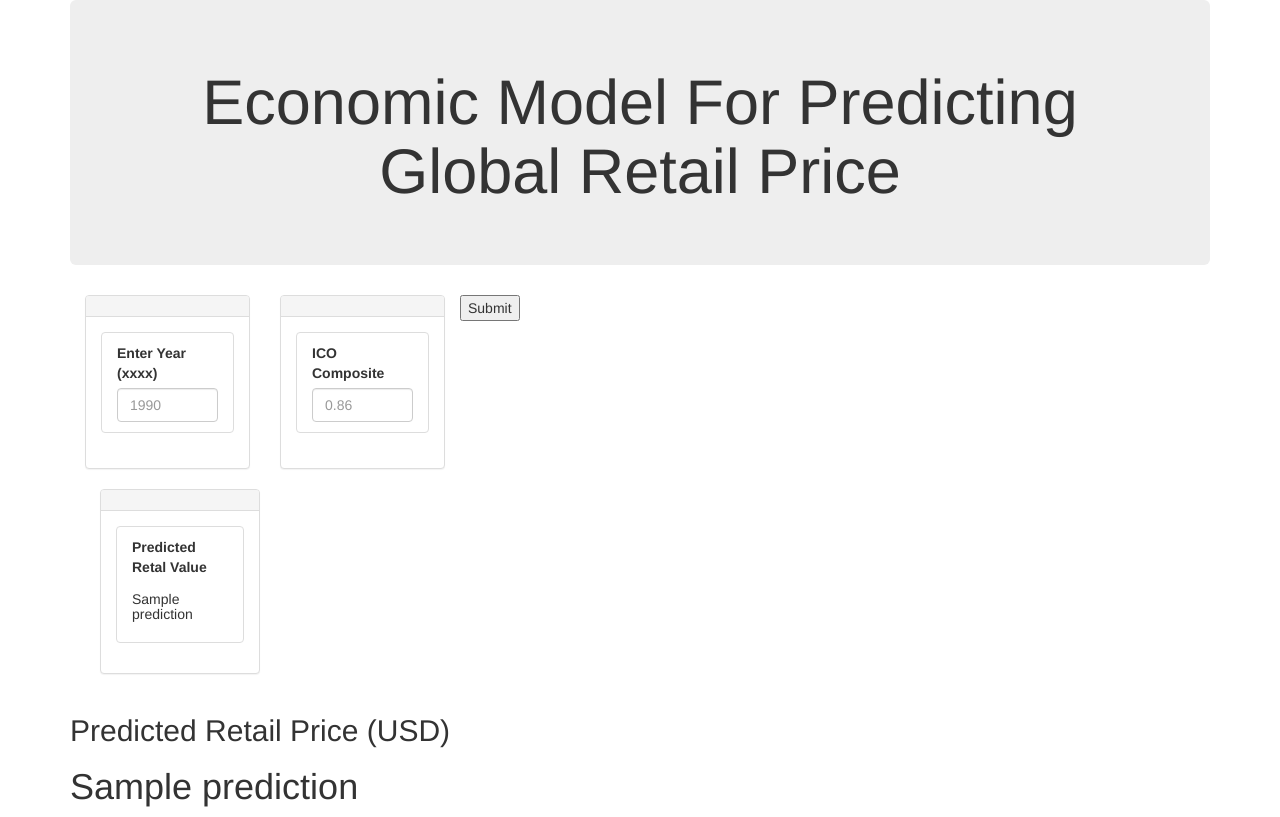
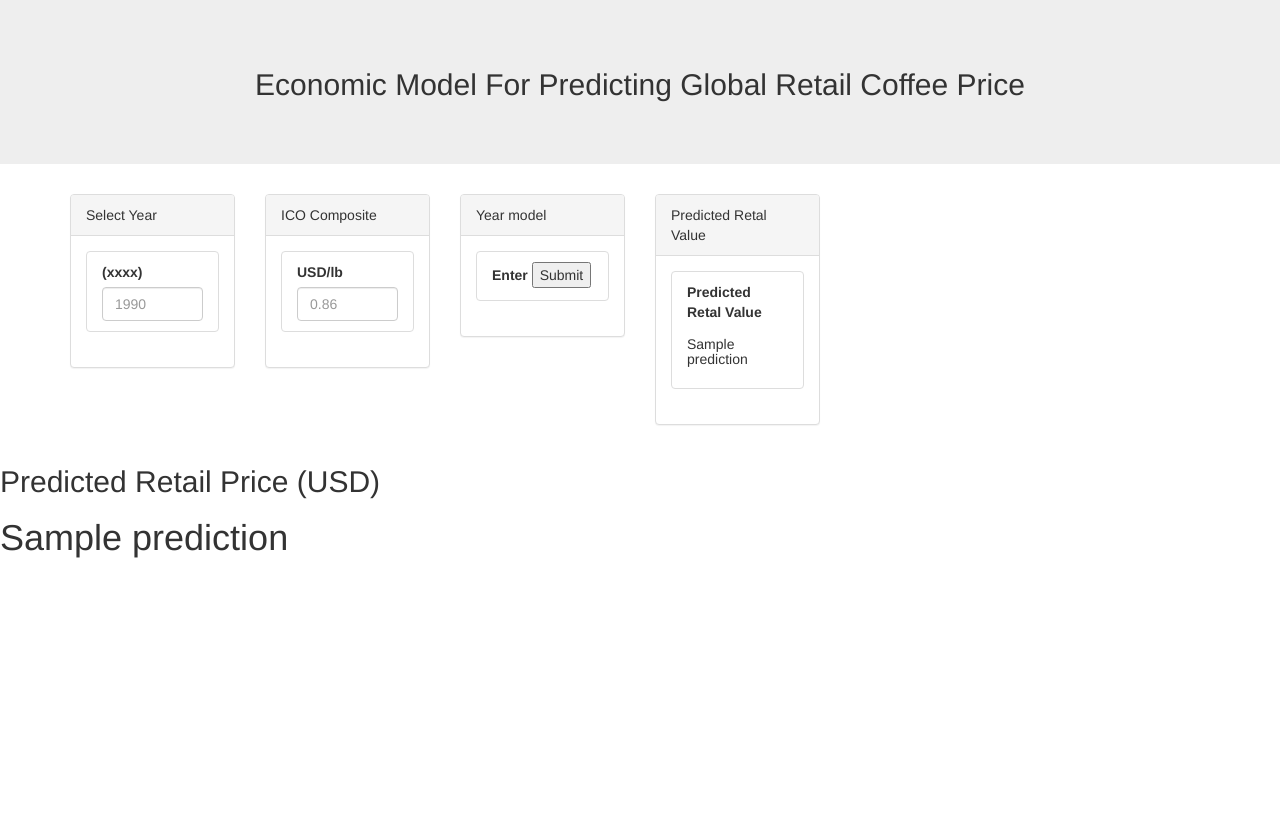
Before and after one commit to Preft/Butler-Project3-GroupG, a Flask app: template Paul_coffe/web_app/templates/index.html in a window 1280 px wide. After the commit the page ends 558 px from the top, so only its background shows below. Run offline with Flask 2, Linux system fonts and the light colour scheme; the template is opened without the code that fills it: most values are stand-ins (such as "Sample title", 1, 10 or a date in 2020); some libraries are stand-ins or nearby versions.

Commit message:
more frendly web file

```diff
--- a/Paul_coffe/web_app/app.py
+++ b/Paul_coffe/web_app/app.py
@@ -9,7 +9,7 @@ app = Flask(__name__)
 # prediction function
 def ValuePredictor(to_predict_list):
     to_predict = np.array([[to_predict_list]])
-    loaded_model = pickle.load(open("z2_Economic_web_model_2_inputs.sav", "rb"))
+    loaded_model = pickle.load(open("ico_coffe.sav", "rb"))
     result = loaded_model.predict(to_predict)
     return result
 
@@ -27,7 +27,7 @@ def data_year():
         input_ICO = request.form['ico_cost']
         data = [input_year, input_ICO]
         prediction = ValuePredictor(data)
-        return render_template("index.html", prediction = data)
+        return render_template("index.html", prediction = prediction)
 
 if __name__ == "__main__":
     app.run(debug=True)
--- a/Paul_coffe/web_app/templates/index.html
+++ b/Paul_coffe/web_app/templates/index.html
@@ -1,39 +1,54 @@
 <!DOCTYPE html>
-<html lang="en">
+<html>
 
 <head>
-  <meta charset="UTF-8">
-  <meta name="viewport" content="width=device-width, initial-scale=1.0">
-  <meta http-equiv="X-UA-Compatible" content="ie=edge">
-  <title>Templates 101</title>
-  <link rel="stylesheet" href="https://maxcdn.bootstrapcdn.com/bootstrap/3.3.7/css/bootstrap.min.css">
+  <meta charset="utf-8">
+  <title>Retail Price</title>
+  <meta name="viewport" content="width=device-width, initial-scale=1">
+  <link rel="stylesheet" href="https://maxcdn.bootstrapcdn.com/bootswatch/3.3.7/superhero/bootstrap.min.css">
+
 </head>
 
 <body>
-  <div class="container">
-
   <div class="jumbotron text-center">
     <!-- Render our data -->
-      <h1>Economic Model For Predicting Global Retail Price</h1>
-    </div>
-    <div class="4-col">
-
-
-      <div class="container"><!--YEAR begins-->
+    <h2>Economic Model For Predicting Global Retail Coffee Price</h2>
+      <p>  </p>
+    </div> <!--Beginging of data entry-->
+                                          <!--Date-->
+      <div class="container"><!--Data begins-->
         <form action="/" method="POST">
             <div class="row margin-top-50">
               <div class="col-md-2">
                 <aside class="filters">
                   <div class="panel panel-default">
-                    <div class="panel-heading"></div>
+                    <div class="panel-heading">Select Year</div>
                     <div class="panel-body">
 
                         <div class="form-group">
                           <ul class="list-group" id="filters">
                             <li class="filter list-group-item">
-                            <label for="year">Enter Year (xxxx)</label>
+                              <label for="year">(xxxx)</label>
                               <input class="form-control" id="year" name="year" type="text" placeholder="1990">
+                            </li>
+                          </ul>
+                        </div>
 
+                    </div>
+                  </div>
+                </aside>
+              </div>                            <!--State-->
+              <div class="col-md-2">  <!--state begins button 1-->
+                <aside class="filters">
+                  <div class="panel panel-default">
+                    <div class="panel-heading">ICO Composite</div>
+                    <div class="panel-body">
+
+                        <div class="form-group">
+                          <ul class="list-group" id="filters">
+                            <li class="filter list-group-item">
+                              <label for="ico_cost">USD/lb</label>
+                              <input class="form-control" id="ico_cost" name="ico_cost" type="text" placeholder="0.86">
                             </li>
                           </ul>
                         </div>
@@ -42,56 +57,60 @@
                     </div>
                   </div>
                 </aside>
-            </div>                            <!--State-->
-            <div class="col-md-2">  <!--state begins button 1-->
+              </div>
+              <div class="col-md-2">  <!--City begins-->
                 <aside class="filters">
                   <div class="panel panel-default">
-                    <div class="panel-heading"></div>
+                    <div class="panel-heading">Year model</div>
                     <div class="panel-body">
-                    <form>
+
                         <div class="form-group">
                           <ul class="list-group" id="filters">
                             <li class="filter list-group-item">
-                              <label for="ico_cost">ICO Composite</label>
-                              <input class="form-control" id="ico_cost" name="ico_cost" type="text" placeholder="0.86">
+                              <label for="sumbit">Enter</label>
+
+                              <input type="submit" value="Submit">
                             </li>
                           </ul>
                         </div>
-                    </form>
+
+
                     </div>
                   </div>
                 </aside>
               </div>
-            <input type="submit" value="Submit">
-            </div>
-        </form>
-          <div class="col-md-2">  <!--state begins button 1-->
+              <div class="col-md-2">  <!--Country begins-->
+                <aside class="filters">
                   <div class="panel panel-default">
-                <div class="panel-heading"></div>
+                    <div class="panel-heading">Predicted Retal Value</div>
                     <div class="panel-body">
-                <form>
+
                         <div class="form-group">
-
+                          <ul class="list-group" id="filters">
                             <li class="filter list-group-item">
                               <label for="state">Predicted Retal Value</label>
                               <h5> {{ prediction }} </h5>
-
                             </li>
                           </ul>
                         </div>
+
+                    </div>
+                  </div>
+                </aside>
+              </div>
+          </div>
         </form>
       </div>
-            </div>
-        </div>
-
-
     </div>
     <div class="4-col">
       <h2>Predicted Retail Price (USD)</h2>
       <h1> {{ prediction }}</h1>
     </div>
 
-  </div>
+
+
+
+
 </body>
 
 </html>
```
Also changed, not shown: Paul_coffe/web_app/templates/index_maybe.html (added, +107 -0 lines), 1 other file. Lines whose indentation alone changed are shown as unchanged.
